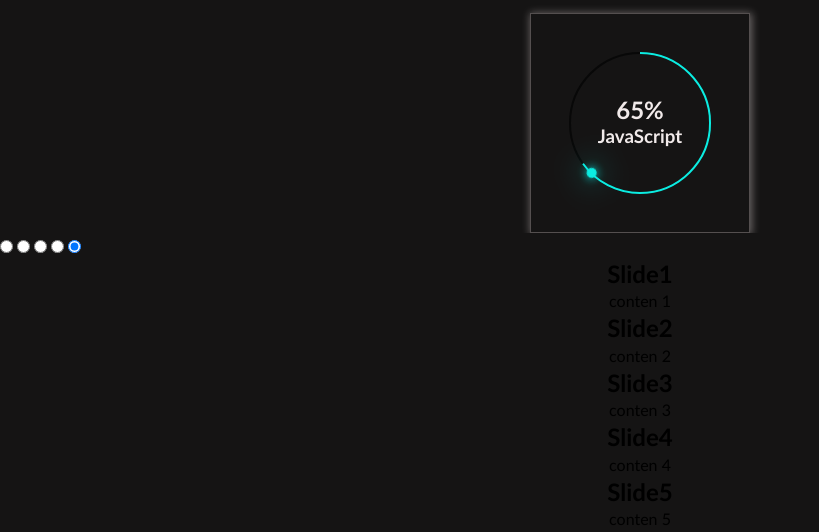
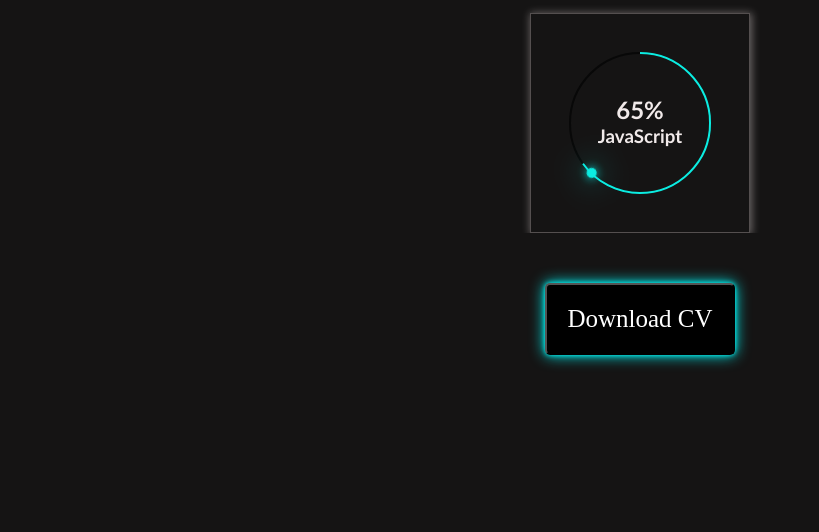
Before and after one commit to AHMED-SAFA/portfolio_SAFA, a PHP site: page /skill.html in a window 1280 px wide. Shown: the part 710-1242 px from the top of the page, without its empty margins (0-819 px from the left). After the commit the page ends 1076 px from the top, so only its background shows below. Run offline with PHP 8.4, Linux system fonts and the light colour scheme.

Commit message:
cv button added

```diff
--- /dev/null
+++ b/JS/cv_download.js
@@ -0,0 +1,13 @@
+// JavaScript to handle the download CV button click
+document.getElementById("dwbtn").addEventListener("click", function () {
+  // Specify the URL of your CV file here
+  var cvUrl = 'docs/cv.pdf';
+
+  // Create an anchor element
+  var link = document.createElement("a");
+  link.href = cvUrl;
+  link.download = "Ahmed_CV.pdf"; // Specify the filename for the downloaded file
+  document.body.appendChild(link);
+  link.click();
+  document.body.removeChild(link);
+});
--- a/css/skillpg.css
+++ b/css/skillpg.css
@@ -3,6 +3,11 @@
   padding: 0;
   font-family: "Gill Sans", "Gill Sans MT", Calibri, "Trebuchet MS", sans-serif;
   box-sizing: border-box;
+}
+
+a {
+  display: inline-block;
+  text-decoration: none;
 }
 
 body {
@@ -13,9 +18,16 @@ body {
   /* background: url(../images/skill_back4.jpg) no-repeat center center/cover; */
   background-color: rgb(21, 20, 20);
 }
-.sec_class {
+/* .sec_class {
   width: 100%;
   height: 100vh;
+} */
+.container2 {
+  /* height: 100vh; */
+  font-family: "Dosis", sans-serif;
+  width: 100%;
+  margin: auto;
+  overflow: auto;
 }
 .containerskill {
   padding-top: 3%;
@@ -125,7 +137,7 @@ body {
   }
 }
 
-.container h1 {
+.container2 h1 {
   font-size: 30px;
   font-family: "Times New Roman", Times, serif;
   text-align: center;
@@ -136,7 +148,7 @@ body {
 /* ==============responsives============== */
 
 @media screen and (max-width: 500px) {
-  .container h1 {
+  .container2 h1 {
     font-size: 25px;
     padding-top: 35%;
   }
@@ -147,7 +159,7 @@ body {
 }
 
 @media screen and (min-width: 501px) and (max-width: 768px) {
-  .container h1 {
+  .container2 h1 {
     padding-top: 20%;
   }
 
@@ -157,7 +169,7 @@ body {
 }
 
 @media screen and (max-width: 1200px) and (min-width: 768px) {
-  .container h1 {
+  .container2 h1 {
     padding-top: 15%;
   }
 
@@ -167,7 +179,7 @@ body {
 }
 
 @media screen and (min-width: 1200px) {
-  .container h1 {
+  .container2 h1 {
     padding-top: 10%;
   }
 
@@ -178,34 +190,32 @@ body {
 
 /* ------------------------------------- */
 
-/* =========practical skills=============*/
+/* ----------------Download cv button----------------- */
 
-.slider
-{
-  margin: 0 auto;
-  width: 800px;
-  max-width: 100%;
-  text-align: center;
+.download-cv-container {
+  margin-top: 50px;
+  margin-bottom: 30px;
+  display: flex;
+  justify-content: center;
+  align-items: center;
 }
 
-#slider input[type=radeio]
-{
-  display: none;
+#dwbtn {
+  font-family: "Times New Roman", Times, serif;
+  border-radius: 5px;
+  font-size: 25px;
+  padding: 20px;
+  color: white;
+  background: black;
+  box-shadow: 0 0 5px cyan, 0 0 15px cyan;
 }
-#slider label{
-  cursor: pointer;
-  text-decoration: none;
-}
-#slides{
-  padding: 30px;
-  border: 3px solid #ccc;
-  background: #fff;
-  position: relative;
-  z-index: 1;
+#dwbtn:hover {
+  transition: all 0.5s ease-in;
+  border: 2px solid black;
+  color: black;
+  background-color: wheat;
+  box-shadow: 0 0 8px cyan, 0 0 10px cyan, 0 0 30px cyan, 0 0 30px cyan,
+    0 0 70px cyan;
 }
 
-#overflow{
-
-}
-
-/* ------------------------------------------- */
+/* ------------------------------------------------------- */
--- a/css/style.css
+++ b/css/style.css
@@ -255,7 +255,7 @@ ul {
 }
 
 /* ------------------------------ */
-/* My info section */
+/* about section */
 
 .container2 {
   font-family: "Dosis", sans-serif;
--- a/skill.html
+++ b/skill.html
@@ -10,8 +10,8 @@
 </head>
 
 <body>
-    <div class="sec_class">
-        <div class="container">
+
+    <div class="container2">
         <nav class="navBar">
             <div class="elements">
                 <a class="SF" href="index.html"><span class="safa">S </span>F</a>
@@ -122,69 +122,18 @@
                 </div>
             </div>
         </div>
-        </div>
-        <div id="slider">
-            <input type="radio" name="slider" id="slider1" checked>
-            <input type="radio" name="slider" id="slider2" checked>
-            <input type="radio" name="slider" id="slider3" checked>
-            <input type="radio" name="slider" id="slider4" checked>
-            <input type="radio" name="slider" id="slider5" checked>
-            <div class="slider">
-                <div class="overflow">
-                    <div class="inner">
-                        <div class="slider slider1">
-                            <div class="slide_content">
-                                <h2>Slide1</h2>
-                                <p>conten 1</p>
-                            </div>
-                        </div>
-                        <div class="slider slider2">
-                            <div class="slide_content">
-                                <h2>Slide2</h2>
-                                <p>conten 2</p>
-                            </div>
-                        </div>
-                        <div class="slider slider3">
-                            <div class="slide_content">
-                                <h2>Slide3</h2>
-                                <p>conten 3</p>
-                            </div>
-                        </div>
-                        <div class="slider slider4">
-                            <div class="slide_content">
-                                <h2>Slide4</h2>
-                                <p>conten 4</p>
-                            </div>
-                        </div>
-                        <div class="slider slider5">
-                            <div class="slide_content">
-                                <h2>Slide5</h2>
-                                <p>conten 5</p>
-                            </div>
-                        </div>
-                    </div>
-                </div>
-            </div>
-            <div id="control">
-                <label for="slider1"></label>
-                <label for="slider2"></label>
-                <label for="slider3"></label>
-                <label for="slider4"></label>
-                <label for="slider5"></label>
-            </div>
-            <div id="bullet">
-                <label for="slider1"></label>
-                <label for="slider2"></label>
-                <label for="slider3"></label>
-                <label for="slider4"></label>
-                <label for="slider5"></label>
-            </div>
-        </div>
+
     </div>
 
     <button id="upButton" title="Go to top">↑</button>
+
+    <div class="download-cv-container">
+        <button id="dwbtn">Download CV</button>
+    </div>
+
     <script src="./JS/hamburger.js"></script>
     <script src="./JS/dynamic_upButton.js"></script>
+    <script src="./JS/cv_download.js"></script>
 </body>
 
 </html>
```
Also changed, not shown: index.html (line endings or trailing spaces), 1 other file. Lines whose indentation alone changed are shown as unchanged.
